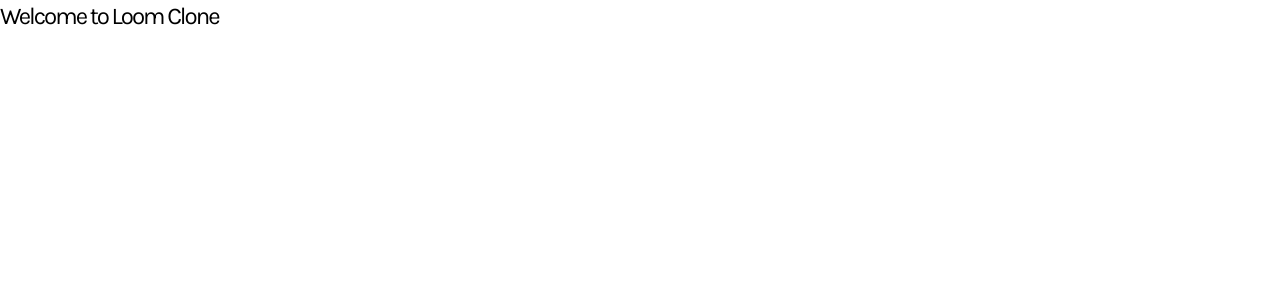
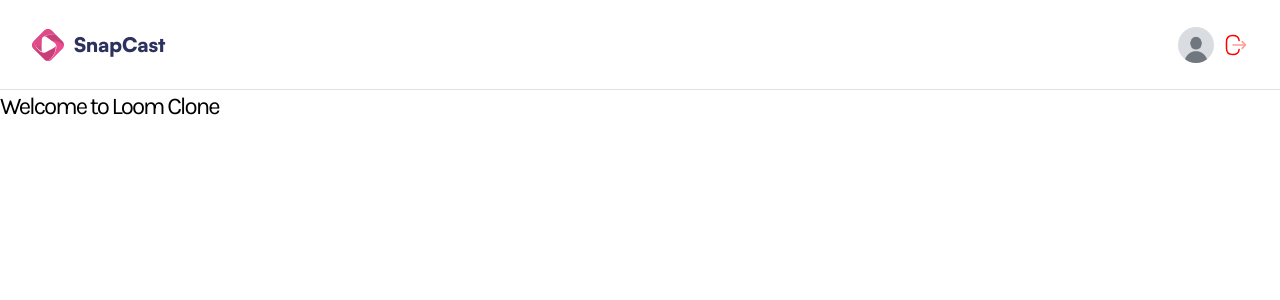
Before and after one commit to Ceci007/loom-clone, a Next.js app: page / in a window 1280 px wide. Shown: the top 300 px of the page. Built offline with nearby package versions, Linux system fonts and the light colour scheme.

Commit message:
Add Navbar component

```diff
--- /dev/null
+++ b/app/(auth)/sign-in/page.tsx
@@ -0,0 +1,9 @@
+import React from 'react'
+
+const page = () => {
+  return (
+    <div>Auth</div>
+  )
+}
+
+export default page;
--- /dev/null
+++ b/app/(root)/layout.tsx
@@ -0,0 +1,13 @@
+import { ReactNode } from 'react';
+import Navbar from '@/components/Navbar';
+
+const layout = ({ children } : { children: ReactNode}) => {
+  return (
+    <div>
+      <Navbar />
+      {children}
+    </div>
+  )
+}
+
+export default layout;
--- a/app/page.tsx
+++ b/app/(root)/page.tsx
@@ -1,5 +1,3 @@
-import React from 'react'
-
 const Page = () => {
   return (
     <div>
--- /dev/null
+++ b/components/Navbar.tsx
@@ -0,0 +1,29 @@
+import Link from "next/link";
+import Image from "next/image";
+
+const user = {};
+
+const Navbar = () => {
+  return (
+    <header className="navbar">
+      <nav>
+        <Link href="/">
+          <Image src="/assets/icons/logo.svg" alt="Logo" width={32} height={32} />
+          <h1>SnapCast</h1>
+        </Link>
+        { user && (
+          <figure>
+            <button>
+              <Image src="/assets/images/dummy.jpg" alt="John Doe" width={36} height={36} className="rounded-full aspect-square" />
+            </button>
+            <button className="cursor-pointer">
+              <Image src="/assets/icons/logout.svg" alt="Logout" width={24} height={24} className="rotate-180" />
+            </button>
+          </figure>
+        )}
+      </nav>
+    </header>
+  )
+}
+
+export default Navbar;
```
